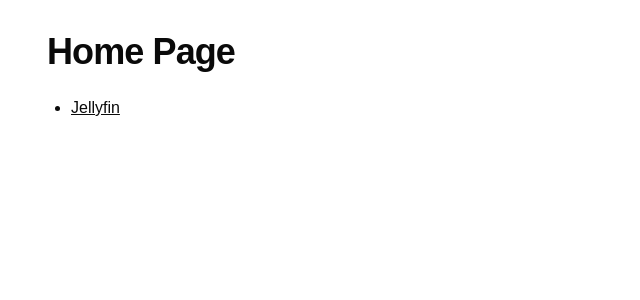
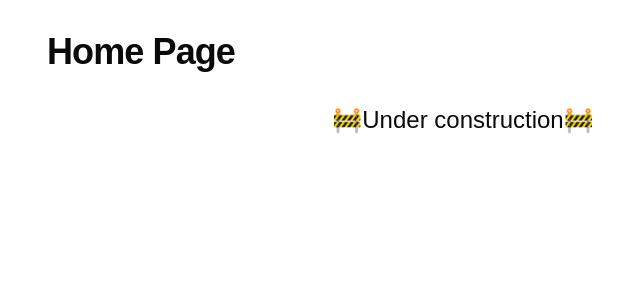
Before and after one commit to MrCapitalQ/SiteQ, a React (Vite) app: page / in a window 1280 px wide. Shown: the top 300 px of the page, without its empty margins (177-817 px from the left). Built offline with nearby package versions, Linux system fonts and the light colour scheme.

Commit message:
Make home page under construction.

```diff
--- a/src/components/home.tsx
+++ b/src/components/home.tsx
@@ -1,15 +1,23 @@
-import { Link } from "react-router-dom";
 import { Page } from "./ui/page";
 
 export function Home() {
   return (
-    <Page>
+    <Page className="flex flex-col">
       <title>Home</title>
       <h1>Home Page</h1>
 
-      <ul className="list-disc">
-        <li><Link to="/jellyfin/welcome">Jellyfin</Link></li>
-      </ul>
+      <div className="flex flex-col min-[24rem]:flex-row self-center justify-center m-8 text-2xl">
+        <div className="text-center">
+          🚧
+        </div>
+        <div className="text-center">
+          Under construction
+        </div>
+        <div className="text-center">
+          🚧
+        </div>
+      </div>
+
     </Page>
   );
 }
```
